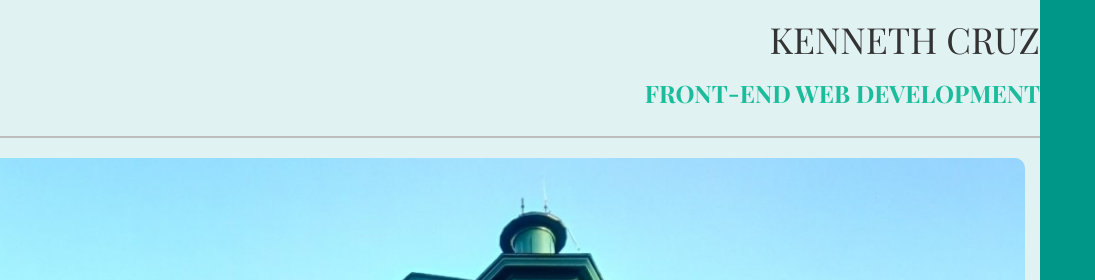
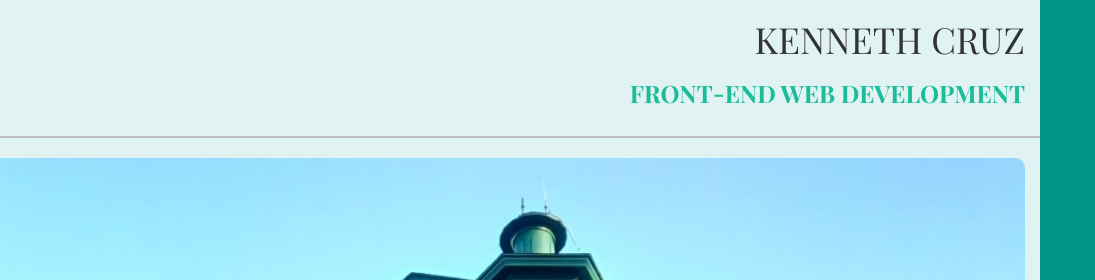
Before and after one commit to frostbytee/frostbytee.github.io, a plain HTML site: page index.html in a window 1280 px wide. Shown: the top 280 px of the page, 185-1280 px from the left. Drawn offline with nearby package versions, Linux system fonts and the light colour scheme; a web font is replaced by a local one.

Commit message:
fixed grid name

```diff
--- a/index.html
+++ b/index.html
@@ -32,7 +32,7 @@
 
         <div class="row">
           <div class="col-xs-6"><img class="logo" src="images/2015profile200px.jpg" alt="Me!"></div>
-          <div class="col-xs-12-6">
+          <div class="col-xs-6">
             <h1 class="text-right text-uppercase">Kenneth Cruz</h1>
             <h3 class="text-right text-uppercase green">Front-End Web Development</h3>
           </div>
```
